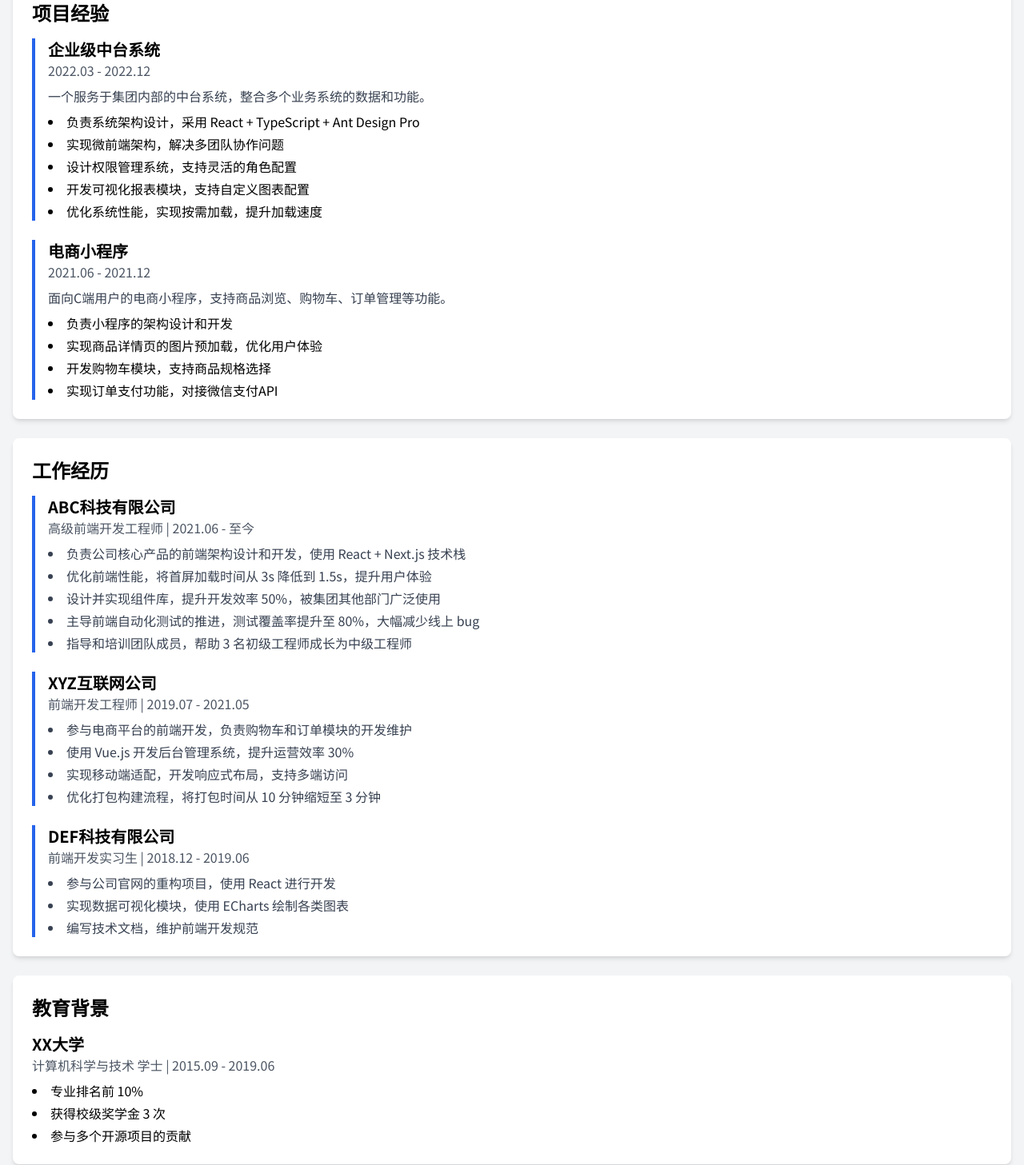
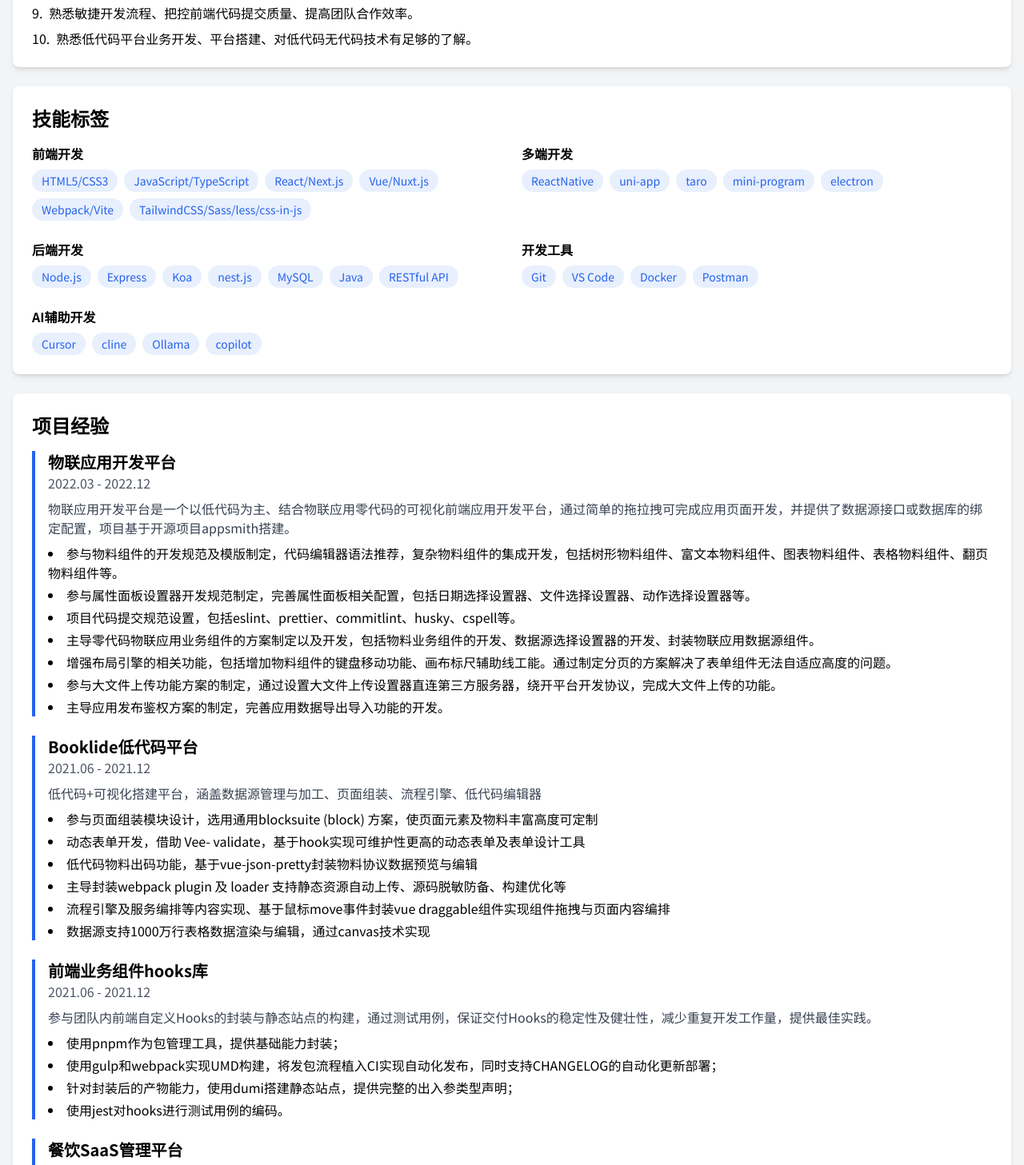
Before and after one commit to Narcissus-Ma/resume-site, a React (Vite) app: page / in a window 1280 px wide. Shown: the part 660-2117 px from the top of the page at 80% size. Built offline with nearby package versions, Linux system fonts and the light colour scheme.

Commit message:
feat: 简历内容更新

```diff
--- a/src/App.jsx
+++ b/src/App.jsx
@@ -5,6 +5,7 @@ import Skills from './components/Skills'
 import Experience from './components/Experience'
 import PDFModal from './components/PDFModal'
 import { resumeData } from './data/resumeData'
+import SkillDescription from './components/SkillDescription'
 
 function App() {
   const [isModalOpen, setIsModalOpen] = useState(false)
@@ -19,12 +20,13 @@ function App() {
       <Header onExportClick={() => setIsModalOpen(true)} />
       <main className="container mx-auto px-4 py-8">
         <About userInfo={userInfo} />
+        <SkillDescription skillDescriptions={resumeData.basicInfo.skillDescriptions} />
         <Skills skills={resumeData.basicInfo.skills} />
         <Experience
           experience={resumeData.experience}
           projects={resumeData.projects}
           education={resumeData.education}
-          certificates={resumeData.certificates}
+          website={resumeData.website}
         />
       </main>
       <PDFModal
--- a/src/components/Experience.jsx
+++ b/src/components/Experience.jsx
@@ -1,4 +1,4 @@
-const Experience = ({ experience, projects, education, certificates }) => {
+const Experience = ({ experience, projects, education, website }) => {
   return (
     <>
 
@@ -30,7 +30,7 @@ const Experience = ({ experience, projects, education, certificates }) => {
                 {exp.position} | {exp.period}
               </p>
               <ul className="mt-2 list-disc list-inside space-y-1">
-                {exp.achievements.map((item, index) => (
+                {exp.achievements?.map((item, index) => (
                   <li key={index} className="text-gray-700">{item}</li>
                 ))}
               </ul>
@@ -46,7 +46,7 @@ const Experience = ({ experience, projects, education, certificates }) => {
             <h3 className="text-xl font-semibold">{edu.school}</h3>
             <p className="text-gray-600">{edu.degree} | {edu.period}</p>
             <ul className="mt-2 list-disc list-inside space-y-1">
-              {edu.achievements.map((item, index) => (
+              {edu.achievements?.map((item, index) => (
                 <li key={index}>{item}</li>
               ))}
             </ul>
@@ -55,12 +55,12 @@ const Experience = ({ experience, projects, education, certificates }) => {
       </section>
 
       <section className="bg-white rounded-lg shadow-md p-6">
-        <h2 className="text-2xl font-bold mb-4">证书</h2>
+        <h2 className="text-2xl font-bold mb-4">个人网站和仓库</h2>
         <div className="space-y-4">
-          {certificates.map((cert) => (
-            <div key={cert.name}>
-              <h3 className="text-lg font-semibold">{cert.name}</h3>
-              <p className="text-gray-600">{cert.date}</p>
+          {website.map((web) => (
+            <div key={web.name}>
+              <h3 className="text-lg font-semibold">{web.name}</h3>
+              <p className="text-gray-600">{web.url}</p>
             </div>
           ))}
         </div>
--- /dev/null
+++ b/src/components/SkillDescription.jsx
@@ -0,0 +1,17 @@
+const SkillDescription = ({ skillDescriptions }) => {
+  return (
+    <section className="bg-white rounded-lg shadow-md p-6 mb-6">
+      <h2 className="text-2xl font-bold mb-4">技能描述</h2>
+      <div className="space-y-2">
+        {skillDescriptions.map((skillDescription, index) => (
+          <p key={index} className="flex items-start">
+            <span className="mr-2">{index + 1}.</span>
+            <span>{skillDescription}</span>
+          </p>
+        ))}
+      </div>
+    </section>
+  )
+}
+
+export default SkillDescription
--- a/src/components/Skills.jsx
+++ b/src/components/Skills.jsx
@@ -1,7 +1,7 @@
 const Skills = ({ skills }) => {
   return (
     <section className="bg-white rounded-lg shadow-md p-6 mb-6">
-      <h2 className="text-2xl font-bold mb-4">技能专长</h2>
+      <h2 className="text-2xl font-bold mb-4">技能标签</h2>
       <div className="grid grid-cols-1 md:grid-cols-2 gap-6">
         {skills.map((skill) => (
           <div key={skill.category}>
--- a/src/data/resumeData.js
+++ b/src/data/resumeData.js
@@ -1,98 +1,175 @@
 export const resumeData = {
   basicInfo: {
-    title: '前端开发工程师',
+    title: "前端开发工程师",
     skills: [
-      { category: '前端开发', items: ['HTML5/CSS3', 'JavaScript/TypeScript', 'React/Next.js', 'Vue/Nuxt.js', 'Webpack/Vite', 'TailwindCSS/Sass'] },
-      { category: '后端开发', items: ['Node.js', 'Express', 'MongoDB', 'MySQL', 'Redis', 'RESTful API'] },
-      { category: '开发工具', items: ['Git', 'VS Code', 'Docker', 'Jenkins', 'Jira', 'Postman'] },
-      { category: '其他技能', items: ['微信小程序', 'Flutter', 'Linux', 'Nginx', 'CI/CD', '单元测试'] }
-    ]
+      {
+        category: "前端开发",
+        items: [
+          "HTML5/CSS3",
+          "JavaScript/TypeScript",
+          "React/Next.js",
+          "Vue/Nuxt.js",
+          "Webpack/Vite",
+          "TailwindCSS/Sass/less/css-in-js",
+        ],
+      },
+      {
+        category: "多端开发",
+        items: ["ReactNative", "uni-app", "taro", "mini-program", "electron"],
+      },
+      {
+        category: "后端开发",
+        items: [
+          "Node.js",
+          "Express",
+          "Koa",
+          "nest.js",
+          "MySQL",
+          "Java",
+          "RESTful API",
+        ],
+      },
+      { category: "开发工具", items: ["Git", "VS Code", "Docker", "Postman"] },
+      {
+        category: "AI辅助开发",
+        items: ["Cursor", "cline", "Ollama", "copilot"],
+      },
+    ],
+    skillDescriptions: [
+      "熟练掌握HTML、CSS、JavaScript、Typescript等技术。",
+      "熟练使用 react 技术，了解react相关生态及一些框架实现原理。",
+      "熟悉vue2.0技术的基本使用，了解vue3.0技术及vue相关的一些生态。",
+      "熟悉多端开发技术，了解小程序、uni-app、taro、react-native，electron等技术。",
+      "熟悉nodejs技术，了解express、koa、nestjs，mysql,java 等后端框架和生态。",
+      "熟练掌握AI辅助开发技巧，了解Cursor、cline、Ollama、copilot等AI工具的使用。",
+      "熟悉webpack 及编译工具Babel，了解其原理以及其它一些构建工具比如vite,esbuild等。",
+      "熟悉前端常用算法、浏览器网络安全知识、常用设计模式，追求开发高质量、可维护性代码。",
+      "熟悉敏捷开发流程、把控前端代码提交质量、提高团队合作效率。",
+      "熟悉低代码平台业务开发、平台搭建、对低代码无代码技术有足够的了解。",
+    ],
   },
   experience: [
     {
-      company: 'ABC科技有限公司',
-      position: '高级前端开发工程师',
-      period: '2021.06 - 至今',
-      achievements: [
-        '负责公司核心产品的前端架构设计和开发，使用 React + Next.js 技术栈',
-        '优化前端性能，将首屏加载时间从 3s 降低到 1.5s，提升用户体验',
-        '设计并实现组件库，提升开发效率 50%，被集团其他部门广泛使用',
-        '主导前端自动化测试的推进，测试覆盖率提升至 80%，大幅减少线上 bug',
-        '指导和培训团队成员，帮助 3 名初级工程师成长为中级工程师'
-      ]
+      company: "郑州菏怀软件科技有限公司",
+      position: "高级前端工程师",
+      period: "2022.09 - 2024.02",
+      achievements: [],
     },
     {
-      company: 'XYZ互联网公司',
-      position: '前端开发工程师',
-      period: '2019.07 - 2021.05',
-      achievements: [
-        '参与电商平台的前端开发，负责购物车和订单模块的开发维护',
-        '使用 Vue.js 开发后台管理系统，提升运营效率 30%',
-        '实现移动端适配，开发响应式布局，支持多端访问',
-        '优化打包构建流程，将打包时间从 10 分钟缩短至 3 分钟'
-      ]
+      company: "深圳市法本信息网络科技有限公司",
+      position: "中级前端工程师",
+      period: "2021.09 - 2022.08",
+      achievements: [],
     },
     {
-      company: 'DEF科技有限公司',
-      position: '前端开发实习生',
-      period: '2018.12 - 2019.06',
-      achievements: [
-        '参与公司官网的重构项目，使用 React 进行开发',
-        '实现数据可视化模块，使用 ECharts 绘制各类图表',
-        '编写技术文档，维护前端开发规范'
-      ]
-    }
+      company: "成都风灵网络科技有限公司",
+      position: "前端开发工程师",
+      period: "2020.10 - 2021.09",
+      achievements: [],
+    },
+    {
+      company: "深圳市易佰网络科技有限公司",
+      position: "网站运营",
+      period: "2017.09 - 2019.08",
+      achievements: [],
+    },
   ],
   projects: [
     {
-      name: '企业级中台系统',
-      period: '2022.03 - 2022.12',
-      description: '一个服务于集团内部的中台系统，整合多个业务系统的数据和功能。',
+      name: "物联应用开发平台",
+      period: "2022.03 - 2022.12",
+      description:
+        "物联应用开发平台是一个以低代码为主、结合物联应用零代码的可视化前端应用开发平台，通过简单的拖拉拽可完成应用页面开发，并提供了数据源接口或数据库的绑定配置，项目基于开源项目appsmith搭建。",
       responsibilities: [
-        '负责系统架构设计，采用 React + TypeScript + Ant Design Pro',
-        '实现微前端架构，解决多团队协作问题',
-        '设计权限管理系统，支持灵活的角色配置',
-        '开发可视化报表模块，支持自定义图表配置',
-        '优化系统性能，实现按需加载，提升加载速度'
-      ]
+        "参与物料组件的开发规范及模版制定，代码编辑器语法推荐，复杂物料组件的集成开发，包括树形物料组件、富文本物料组件、图表物料组件、表格物料组件、翻页物料组件等。",
+        "参与属性面板设置器开发规范制定，完善属性面板相关配置，包括日期选择设置器、文件选择设置器、动作选择设置器等。",
+        "项目代码提交规范设置，包括eslint、prettier、commitlint、husky、cspell等。",
+        "主导零代码物联应用业务组件的方案制定以及开发，包括物料业务组件的开发、数据源选择设置器的开发、封装物联应用数据源组件。",
+        "增强布局引擎的相关功能，包括增加物料组件的键盘移动功能、画布标尺辅助线工能。通过制定分页的方案解决了表单组件无法自适应高度的问题。",
+        "参与大文件上传功能方案的制定，通过设置大文件上传设置器直连第三方服务器，绕开平台开发协议，完成大文件上传的功能。",
+        "主导应用发布鉴权方案的制定，完善应用数据导出导入功能的开发。",
+      ],
     },
     {
-      name: '电商小程序',
-      period: '2021.06 - 2021.12',
-      description: '面向C端用户的电商小程序，支持商品浏览、购物车、订单管理等功能。',
+      name: "Booklide低代码平台",
+      period: "2021.06 - 2021.12",
+      description:
+        "低代码+可视化搭建平台，涵盖数据源管理与加工、页面组装、流程引擎、低代码编辑器",
       responsibilities: [
-        '负责小程序的架构设计和开发',
-        '实现商品详情页的图片预加载，优化用户体验',
-        '开发购物车模块，支持商品规格选择',
-        '实现订单支付功能，对接微信支付API'
-      ]
-    }
+        "参与页面组装模块设计，选用通用blocksuite (block) 方案，使页面元素及物料丰富高度可定制",
+        "动态表单开发，借助 Vee- validate，基于hook实现可维护性更高的动态表单及表单设计工具",
+        "低代码物料出码功能，基于vue-json-pretty封装物料协议数据预览与编辑",
+        "主导封装webpack plugin 及 loader 支持静态资源自动上传、源码脱敏防备、构建优化等",
+        "流程引擎及服务编排等内容实现、基于鼠标move事件封装vue draggable组件实现组件拖拽与页面内容编排",
+        "数据源支持1000万行表格数据渲染与编辑，通过canvas技术实现",
+      ],
+    },
+    {
+      name: "前端业务组件hooks库",
+      period: "2021.06 - 2021.12",
+      description:
+        "参与团队内前端自定义Hooks的封装与静态站点的构建，通过测试用例，保证交付Hooks的稳定性及健壮性，减少重复开发工作量，提供最佳实践。",
+      responsibilities: [
+        "使用pnpm作为包管理工具，提供基础能力封装；",
+        "使用gulp和webpack实现UMD构建，将发包流程植入CI实现自动化发布，同时支持CHANGELOG的自动化更新部署；",
+        "针对封装后的产物能力，使用dumi搭建静态站点，提供完整的出入参类型声明；",
+        "使用jest对hooks进行测试用例的编码。",
+      ],
+    },
+    {
+      name: "餐饮SaaS管理平台",
+      period: "2021.06 - 2021.12",
+      description:
+        "餐饮SaaS是一个为商家提供店铺管理、人员管理、销售业务统计、广告投放、活动设置的管理平台。",
+      responsibilities: [
+        "参与保时洁违规信息审核方案的制定，封装表单提交审核信息的react组件与vue组件，解决富文本图片无法轮询送审的问题。",
+        "参与礼品卡对接抖店需求功能的开发，包括创建编辑页详情展示，处理页面埋点，权限控制，接入保时洁审核机制等。",
+        "会员充值功能优化，包括管理页面的门店、员工二维码展示、添加新的模块小程序二维码，将原来的同步下载改为异步下载等。",
+      ],
+    },
   ],
   education: [
     {
-      school: 'XX大学',
-      degree: '计算机科学与技术 学士',
-      period: '2015.09 - 2019.06',
-      achievements: [
-        '专业排名前 10%',
-        '获得校级奖学金 3 次',
-        '参与多个开源项目的贡献'
-      ]
-    }
+      school: "湖北第二师范学院",
+      degree: "国际贸易/本科 学士",
+      period: "2013.09 - 2017.06",
+      achievements: [],
+    },
   ],
-  certificates: [
+  website: [
     {
-      name: 'AWS Certified Developer',
-      date: '2023.05'
+      name: "博客",
+      url: "https://blog.narcissus2ma.us.kg/",
     },
     {
-      name: '阿里云认证开发工程师',
-      date: '2022.11'
+      name: "导航网站",
+      url: "https://narcissus-ma.github.io/Personal-Website-Navigation/#/",
     },
     {
-      name: '前端开发工程师（高级）',
-      date: '2022.03'
-    }
+      name: "低代码平台",
+      url: "https://narcissus-ma.github.io/low-code-platform/#/",
+    },
+    {
+      name: "自定义hooks",
+      url: "https://narcissus-ma.github.io/narcissus-hooks/",
+    },
+    {
+      name: "前端编码规范工程化",
+      url: "https://narcissus-ma.github.io/nm-spec/",
+    },
+    {
+      name: "图床",
+      url: "https://img.tramppoet.us.kg/",
+    },
+    {
+      name: "GitHub",
+      url: "https://github.com/Narcissus-Ma",
+    },
+    {
+      name: "Gitee",
+      url: "https://gitee.com/Narcissus-ma",
+    },
   ],
-  correctToken: 'WyLpqazpuY/po54iLCIxNzY3MTYzNDE2NyIsIjU3NzAwODYzN0BxcS5jb20iXQ=='
-}
+  correctToken:
+    "WyLpqazpuY/po54iLCIxNzY3MTYzNDE2NyIsIjU3NzAwODYzN0BxcS5jb20iXQ==",
+};
```
Also changed, not shown: src/components/PDFModal.jsx (+21 -5 lines).
